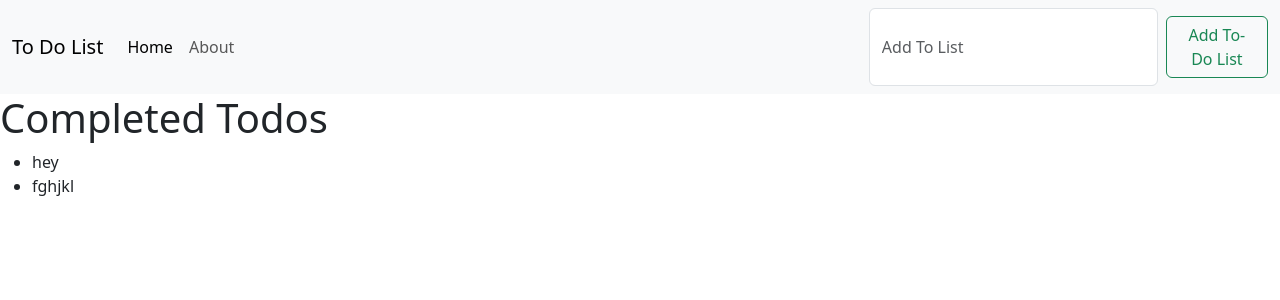
After one commit to sancarhacer/todo_list_project_with_django, a Django app: page /completed_todos/ in a window 1280 px wide. The commit adds this page. Shown: the top 300 px of the page. Run offline with Django 5.2, Linux system fonts and the light colour scheme; data comes from the database, SQL or seed files in the repository; both versions use the stored data as it was after the commit.

Commit message:
added page completed todos  and uncompleted todos

```diff
--- /dev/null
+++ b/todo_project/templates/todo_app/completed.html
@@ -0,0 +1,21 @@
+{% extends "todo_app/base.html" %}
+
+{% block title %}
+completed_todos
+{% endblock title %}
+
+
+{{todo_list}}
+
+{% block content %}
+<h1>Completed Todos</h1>
+    <ul>
+        {% for todo in completed_todos %}
+            <li>{{ todo.title }}</li>
+        {% empty %}
+            <li>No completed todos yet.</li>
+        {% endfor %}
+    </ul>
+
+
+{% endblock content %}
--- a/todo_project/templates/todo_app/index.html
+++ b/todo_project/templates/todo_app/index.html
@@ -46,7 +46,11 @@ HOME PAGE
   </tbody>
 </table>
   <div class="text-center">
+      <a class="btn btn-success" href="{% url 'uncompleted_todos' %}"> Uncompleted Todos </a>
       <a class="btn btn-success" href="{% url 'create' %}"> Create To Do </a>
+      <a class="btn btn-success" href="{% url 'completed_todos' %}"> Completed Todos </a>
+
+
  </div>
 
 {% endblock content %}
--- a/todo_project/todo_app/urls.py
+++ b/todo_project/todo_app/urls.py
@@ -10,5 +10,7 @@ urlpatterns = [
     path('yes_finish/<Todos_id>', views.yes_finish, name ="yes_finish"),
     path('no_finish/<Todos_id>', views.no_finish, name ="no_finish"),
     path('update/<Todos_id>', views.update, name ="update"),
+    path('completed_todos/', views.completed_todos, name="completed_todos"),
+    path("uncompleted_todos/", views.uncompleted_todos, name="uncompleted_todos"),
 
 ]
--- a/todo_project/todo_app/views.py
+++ b/todo_project/todo_app/views.py
@@ -62,3 +62,11 @@ def update(request,Todos_id):
 
         todo_list = Todos.objects.all()
         return render(request,"todo_app/update.html",{'todo_list': todo_list})
+
+def completed_todos(request):
+    completed_todos = Todos.objects.filter(finished=True)
+    return render (request,"todo_app/completed.html",{"completed_todos": completed_todos})
+
+def uncompleted_todos(request):
+    uncompleted_todos = Todos.objects.filter(finished=False)
+    return render(request,"todo_app/uncompleted.html",{"uncompleted_todos": uncompleted_todos})
```
Also changed, not shown: todo_project/templates/todo_app/uncompleted.html (added, +21 -0 lines), todo_project/db.sqlite3.
